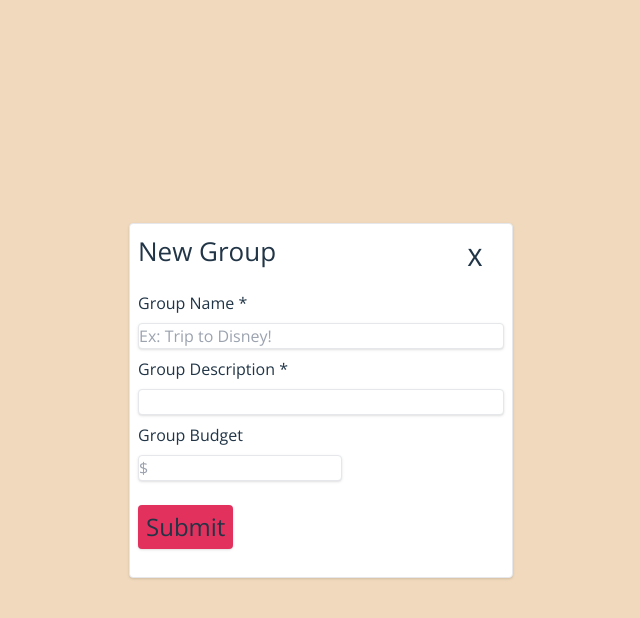
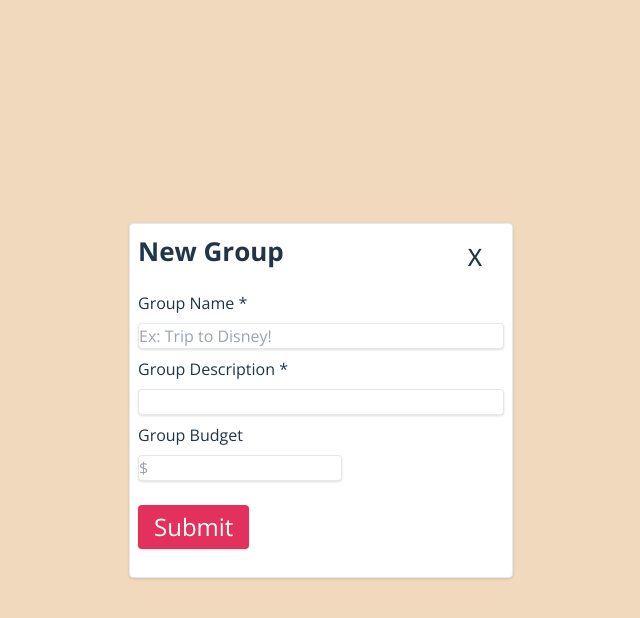
Before and after one commit to chingu-voyages/v51-tier2-team-27, a React (Vite) app in the folder vite-project/: page / in a window 1280 px wide. Both pictures are taken after a click on the button "create new group". Shown: the top 618 px of the page, without its empty margins (319-959 px from the left). Built offline with nearby package versions, Linux system fonts and the light colour scheme.

Commit message:
continue styling

```diff
--- a/vite-project/src/components/CreateGroup.jsx
+++ b/vite-project/src/components/CreateGroup.jsx
@@ -19,9 +19,9 @@ export default function CreateGroup(props) {
     }
 
     return (
-      <div className='w-96 bg-white border shadow text-left relative p-2 rounded'>
-        <h3 className='text-title mb-4'>New Group</h3>
-        <button onClick={props.closeAddGroupModal} className='bg-transparent absolute right-0 top-0 text-button'>X</button>
+      <div className='min-w-96 bg-white border shadow text-left relative p-2 rounded'>
+        <h3 className='text-title mb-4 font-bold'>New Group</h3>
+        <button onClick={props.closeAddGroupModal} className='bg-transparent absolute right-0 top-0 text-button' aria-label='close'>X</button>
         <form onSubmit={(e) => {
         props.addGroup(e, newGroup);
         setNewGroupName("");
@@ -64,7 +64,7 @@ export default function CreateGroup(props) {
           className='shadow border rounded my-2'
           />
           <br/>
-          <input type='submit' className='bg-pink shadow rounded py-1 px-2 my-4 cursor-pointer text-button'/>
+          <input type='submit' className='bg-pink shadow text-white rounded py-1 px-4 my-4 cursor-pointer text-button'/>
         </form>
       </div>
     )
--- a/vite-project/src/components/DisplayGroup.jsx
+++ b/vite-project/src/components/DisplayGroup.jsx
@@ -14,7 +14,7 @@ export default function DisplayGroup(props) {
       </div>
       <p className='text-para mb-2'>{props.groupDescription}</p>
       <p className='text-para'>$ Spent / {props.groupBudget}</p>
-      <button className='bg-pink px-2 py-1 mt-6 text-button'>Add Expense</button>
+      <button className='bg-pink px-4 py-1 mt-6 text-button text-white'>Add Expense</button>
       <button  className='bg-transparent p-1 absolute bottom-1 right-10'>
         <svg xmlns="http://www.w3.org/2000/svg" fill="none" viewBox="0 0 24 24" strokeWidth={1.5} stroke="currentColor" className="size-6" role='img'><title>edit group</title>
           <path strokeLinecap="round" strokeLinejoin="round" d="m16.862 4.487 1.687-1.688a1.875 1.875 0 1 1 2.652 2.652L6.832 19.82a4.5 4.5 0 0 1-1.897 1.13l-2.685.8.8-2.685a4.5 4.5 0 0 1 1.13-1.897L16.863 4.487Zm0 0L19.5 7.125" />
--- a/vite-project/src/components/DisplayGroupList.jsx
+++ b/vite-project/src/components/DisplayGroupList.jsx
@@ -23,7 +23,7 @@ export default function DisplayGroupList(props) {
         return (
             <div className='relative min-w-96'>
                <h2 className='text-left text-heading  font-bold'>Groups</h2>
-               <button onClick={props.openAddGroupModal} className='bg-pink text-button px-4 py-1 absolute top-0 right-0 rounded-full' aria-label='create new group'>+</button>
+               <button onClick={props.openAddGroupModal} className='bg-pink text-white text-button px-4 py-1 absolute top-0 right-0 rounded-full' aria-label='create new group'>+</button>
                <div className='flex flex-row gap-2 my-2'>
                     {groups}
                 </div>
```
